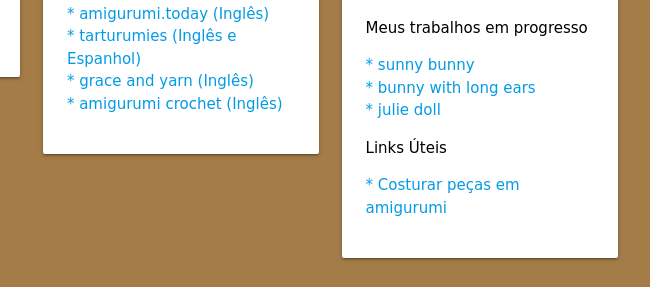
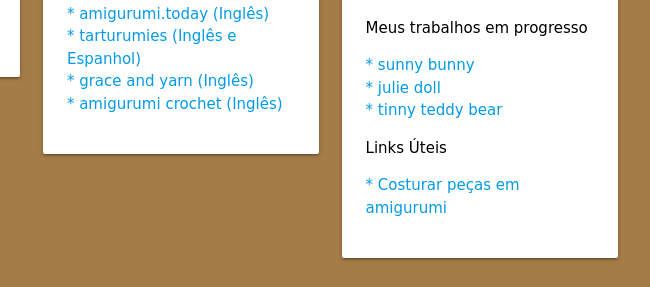
Before and after one commit to roselmamendes/roselma-croche, a website: page public/index.html in a window 1280 px wide. Shown: the part 335-622 px from the top of the page, 459-1109 px from the left. Drawn offline with nearby package versions, Linux system fonts and the light colour scheme; some packages are replaced by stand-ins of ours; a web font is replaced by a local one.

Commit message:
Adiciona novo trabalho em progresso: tinny teddy bear

```diff
--- a/public/index.html
+++ b/public/index.html
@@ -66,9 +66,8 @@
 
                     <ul>
                         <li><a target="_blank" href="https://amigurumi.today/amigurumi-sunny-bunny-crochet-pattern/"> * sunny bunny</a></li>
-                        <li><a target="_blank"
-                               href="https://amigurumi.today/amigurumi-bunny-with-long-ears-free-crochet-pattern/">* bunny with long ears</a></li>
                         <li><a target="_blank" href="https://amigurumi.today/crochet-julie-doll-amigurumi-pattern/">* julie doll</a></li>
+                        <li><a target="_blank" href="https://crochet.orgumodeli.net/tiny-teddy-bear-crochet-pattern/">* tinny teddy bear</a> </li>
                     </ul>
 
                     Links Úteis
```
